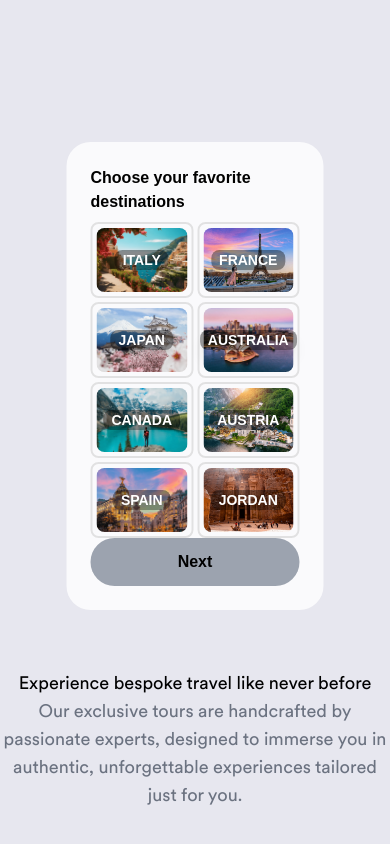
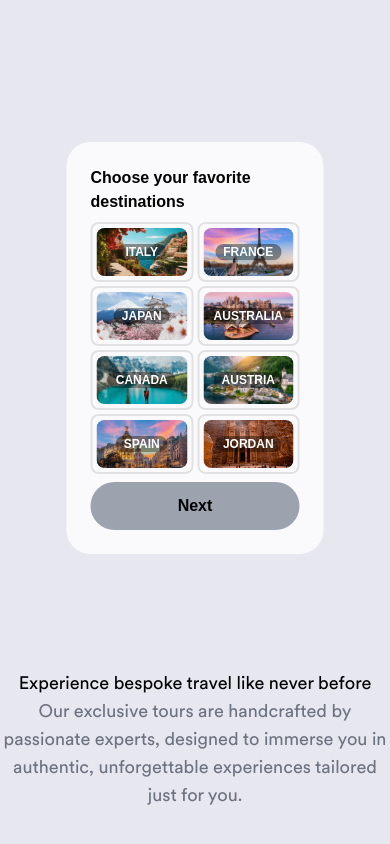
Before and after one commit to Anestezia-zip/Edge-Author-Tours, a React (Vite) app: page / in a window 390 px wide. Shown: the part 2971-3815 px from the top of the page. Built offline with nearby package versions, Linux system fonts and the light colour scheme; a web font is replaced by a local one.

Commit message:
Improved responsiveness for contact form in about page

```diff
--- a/src/components/DestinationList.jsx
+++ b/src/components/DestinationList.jsx
@@ -30,14 +30,14 @@ const DestinationList = ({
               : "border-black/10 hover:border-black/30"
           }`}
         >
-          <div className="flex items-center relative w-full h-full max-md:h-16">
+          <div className="flex items-center relative w-full h-full max-md:h-12">
             <img
               src={destination.image}
               alt={destination.name}
               className={`object-cover rounded-lg w-full h-full ${containerClassList}`}
               loading="lazy"
             />
-            <span className="absolute max-md:text-sm py-1/2 px-2 bottom-1/2 left-1/2 -translate-x-1/2 translate-y-1/2 text-white uppercase font-bold bg-black/40 shadow-lg rounded-lg">
+            <span className="absolute max-md:text-sm max-sm:text-xs py-1/2 px-2 bottom-1/2 left-1/2 -translate-x-1/2 translate-y-1/2 text-white uppercase font-bold bg-black/40 shadow-lg rounded-lg">
               {destination.name}
             </span>
           </div>
--- a/src/pages/contact-form/ContactForm.jsx
+++ b/src/pages/contact-form/ContactForm.jsx
@@ -46,7 +46,7 @@ const ContactForm = () => {
 
           <button
             onClick={() => setStep((prevStep) => prevStep + 1)}
-            className={`w-full py-3 px-6 font-bold rounded-3xl ${
+            className={`w-full py-3 px-6 mt-2 font-bold rounded-3xl ${
               selectedDestinations.length > 0
                 ? "bg-yellow-300 text-black"
                 : "bg-gray-400 cursor-not-allowed"
--- a/src/pages/home-page/AboutUs.jsx
+++ b/src/pages/home-page/AboutUs.jsx
@@ -151,7 +151,7 @@ const AboutUs = () => {
           <h3 className="sm:text-xl font-bold text-blue-800">5,000+</h3>
           <p className="text-gray-600">Partnered Properties</p>
           <img
-            className="absolute z-10 top-8 -right-8 max-sm:-right-5 max-md:-right-6 w-[50px] h-[50px] md:w-[70px] md:h-[70px]"
+            className="absolute z-10 top-8 -right-8 max-sm:-right-7 max-md:-right-6 w-[50px] h-[50px] md:w-[70px] md:h-[70px]"
             src="/img/double-right-arrow.png"
             alt="double-right-arrow"
           />
--- a/src/pages/home-page/Hero.jsx
+++ b/src/pages/home-page/Hero.jsx
@@ -132,8 +132,9 @@ const Hero = () => {
             loop
             muted
             id="next-video"
-            className=" absolute-center invisible absolute z-20 size-64 object-cover object-center"
+            className="absolute-center invisible absolute z-20 size-64 object-cover object-center"
             onLoadedData={handleVideoLoad}
+            onError={(e) => console.error("Error loading video:", e)}
           />
           <video
             src={getVideoSrc(
```
